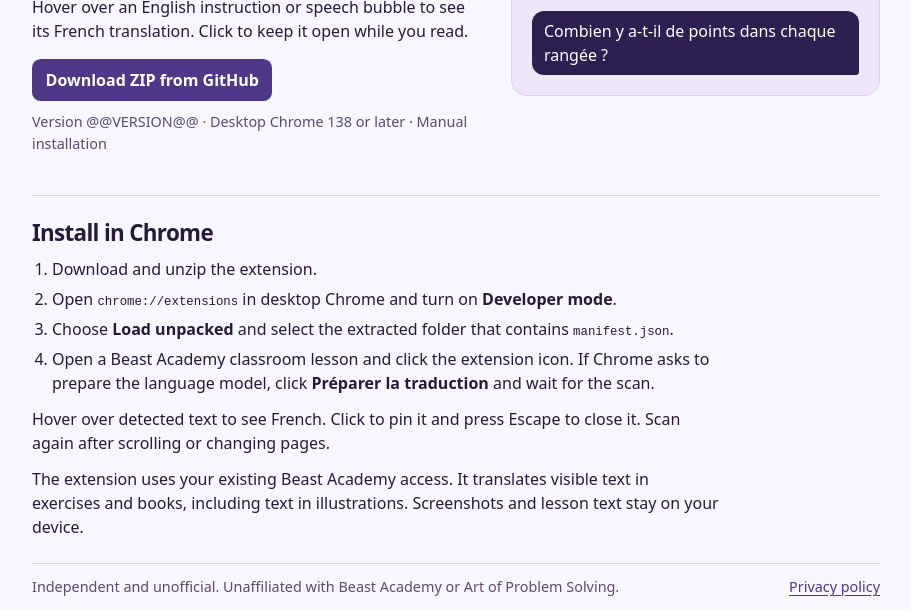
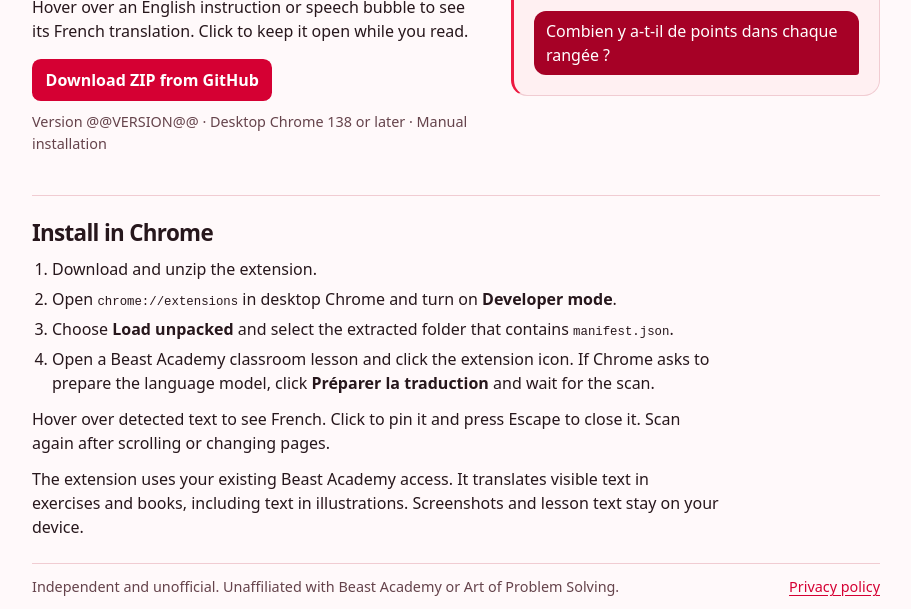
Before and after one commit to jcisio/baf, a browser extension: page site/index.html in a window 1280 px wide. Shown: the part 221-830 px from the top of the page, without its empty margins (184-1095 px from the left). Drawn offline with Linux system fonts and the light colour scheme.

Commit message:
style: use Beast Academy red on the site

```diff
--- a/site/site.css
+++ b/site/site.css
@@ -1,17 +1,19 @@
 :root {
   color-scheme: light;
   font: 100%/1.5 system-ui, sans-serif;
-  background: #f8f6ff;
-  color: #251b38;
-  --purple: #503889;
-  --border: #dbd1ee;
-  --muted: #594d6d;
+  background: #fff9fa;
+  color: #27171c;
+  --red: #ed1940;
+  --red-action: #d50033;
+  --red-dark: #a60126;
+  --border: #f1ccd2;
+  --muted: #65434b;
 }
 * { box-sizing: border-box; }
 body { margin: 0; }
 .wrap { width: min(100% - 2rem, 53rem); margin-inline: auto; }
-a { color: var(--purple); text-underline-offset: .2em; }
-a:focus-visible { outline: 3px solid #6c50a9; outline-offset: 4px; }
+a { color: var(--red-action); text-underline-offset: .2em; }
+a:focus-visible { outline: 3px solid var(--red); outline-offset: 4px; }
 .site-header, .site-footer {
   display: flex;
   justify-content: space-between;
@@ -28,7 +30,7 @@ a:focus-visible { outline: 3px solid #6c50a9; outline-offset: 4px; }
   width: 2.25rem;
   height: 2.25rem;
   border-radius: .65rem;
-  background: var(--purple);
+  background: var(--red-action);
   color: #fff;
   font-size: .84rem;
 }
@@ -48,12 +50,12 @@ h2 { font-size: 1.4rem; margin: 0 0 .75rem; }
   display: inline-block;
   border-radius: .55rem;
   padding: .55rem .85rem;
-  background: var(--purple);
+  background: var(--red-action);
   color: #fff;
   font-weight: 700;
   text-decoration: none;
 }
-.button:hover { background: #3e286f; }
+.button:hover { background: var(--red-dark); }
 .requirements, .site-footer { font-size: .9rem; color: var(--muted); }
 .requirements { margin: .65rem 0 0; }
 .example {
@@ -61,12 +63,13 @@ h2 { font-size: 1.4rem; margin: 0 0 .75rem; }
   gap: .75rem;
   padding: clamp(.9rem, 2vw, 1.25rem);
   border: 1px solid var(--border);
+  border-inline-start: 3px solid var(--red);
   border-radius: 1rem;
-  background: #eee7fa;
+  background: #fff0f2;
 }
 .example p { width: fit-content; padding: .5rem .75rem; margin: 0; }
 .original { background: #fff; border-radius: .95rem .95rem .95rem .2rem; }
-.translation { justify-self: end; background: #2d2050; color: white; border-radius: .75rem .75rem .2rem .75rem; }
+.translation { justify-self: end; background: var(--red-dark); color: white; border-radius: .75rem .75rem .2rem .75rem; }
 .guide { border-top: 1px solid var(--border); padding-block: 1.5rem; }
 .guide > p, .guide ol, .policy { max-width: 43rem; }
 .guide > p, .guide ol { margin-block: .75rem 0; }
```
